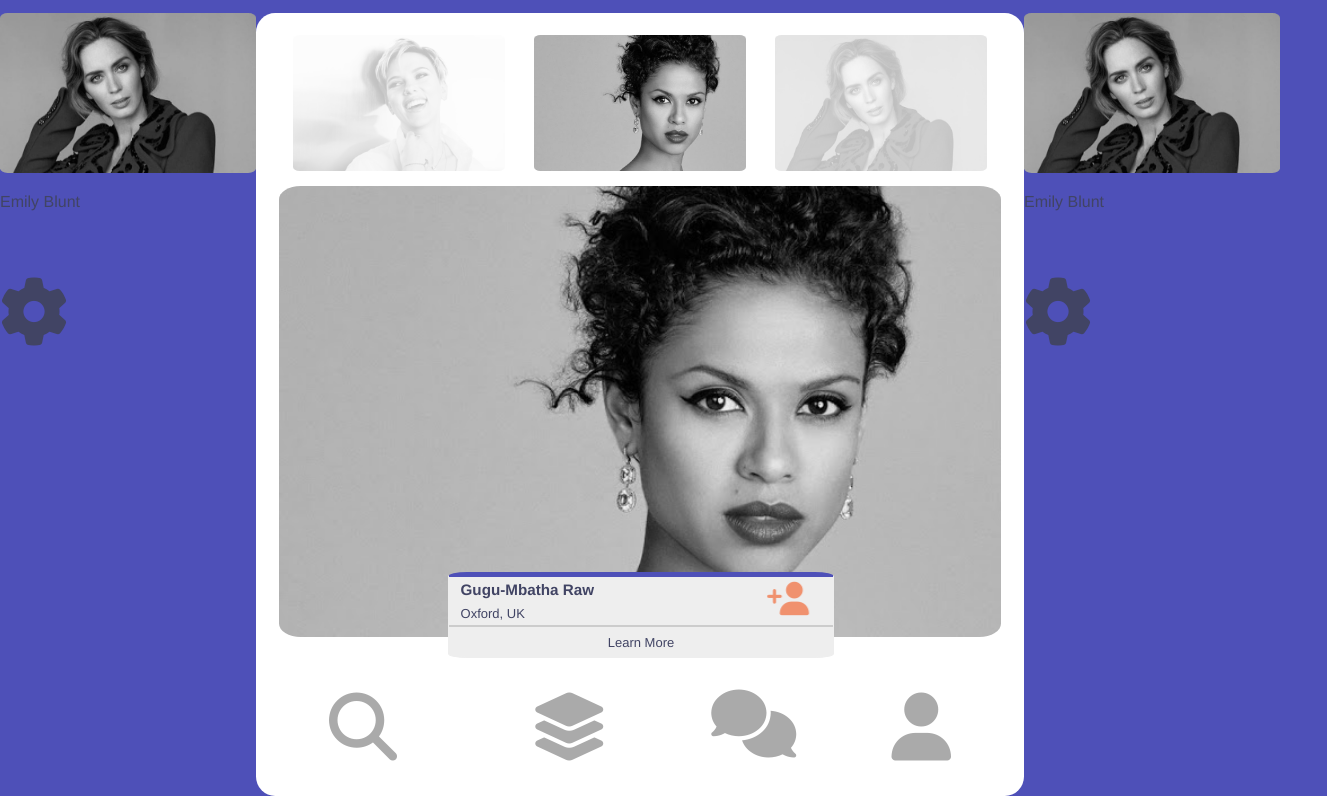
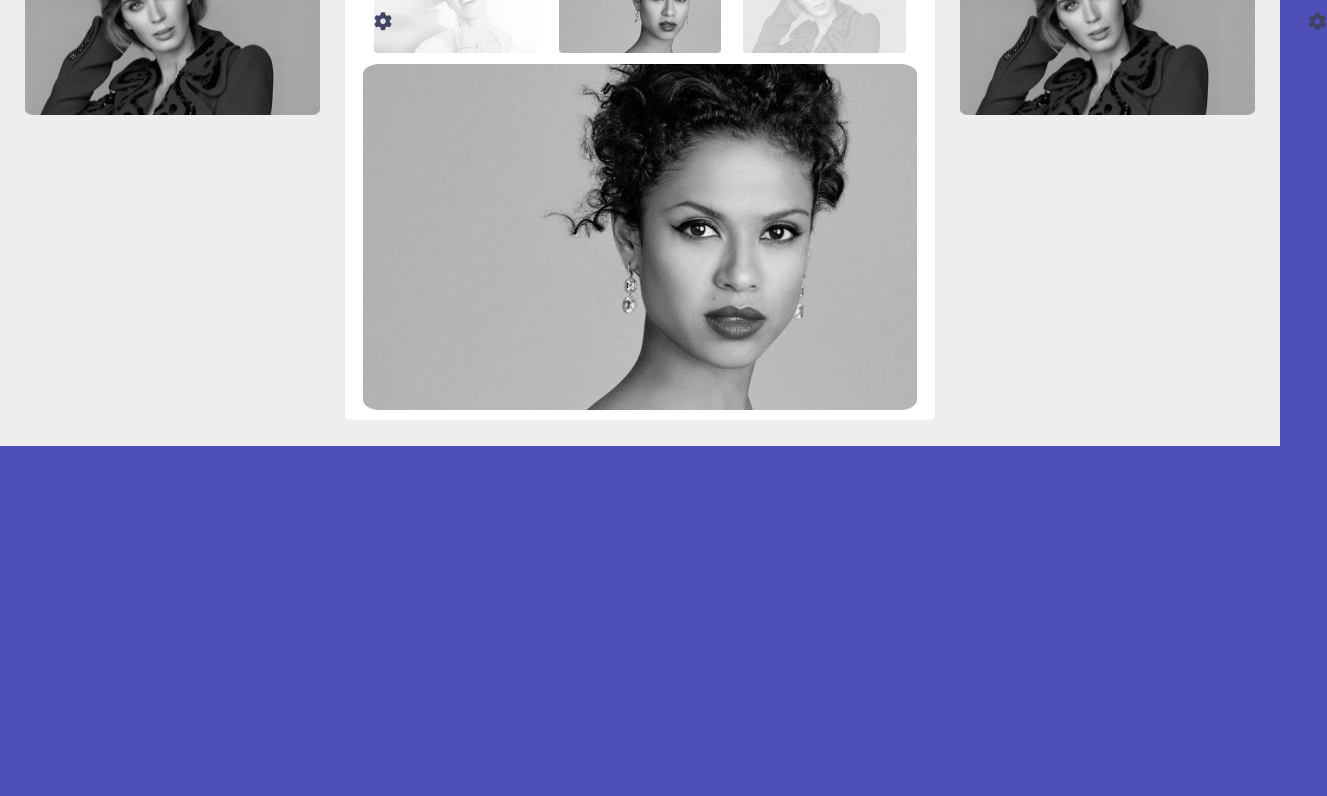
Before and after one commit to paulo-techie/swipeX, a plain HTML site: page index.html in a window 1280 px wide. Shown: the part 123-919 px from the top of the page, 1327 px wide, since content can reach past the window. After the commit the page ends 800 px from the top, so only its background shows below. Drawn offline with Linux system fonts and the light colour scheme.

Commit message:
Align desktop navbar

```diff
--- a/style.css
+++ b/style.css
@@ -1,6 +1,10 @@
 @media only screen and (min-width: 1024px) {
+
+    .bottom-icons {
+        display: none !important;
+    }
     .caption {
-        font-size: small;
+        display: none !important;
     }
 
     header {
@@ -9,10 +13,23 @@
 
     .side-bar {
         flex: 1;
+        margin: 1%;
     }
 
     .container {
-        flex: 3;
+        border-radius: 1% !important;
+        flex: 2;
+        max-width: max-content !important;
+        margin: 1% !important;
+    }
+
+    .top-left-nav p,
+    .top-right-nav p,
+    .fas,
+    .far {
+        font-size: large !important;
+        margin: auto 5% !important;
+
     }
 }
 
@@ -428,6 +445,7 @@ span {
     width: 270%;
 }
 
+.side-bar-profile,
 .desktop-main,
 .navbar,
 .top-left-nav,
@@ -436,6 +454,15 @@ span {
     justify-content: space-between;
 }
 
+.navbar {
+    background: #fff;
+}
+
+.desktop-main {
+    background: #eee;
+    padding: 1%;
+}
+
 .desktop {
     display: flex;
     flex-direction: column;
```
